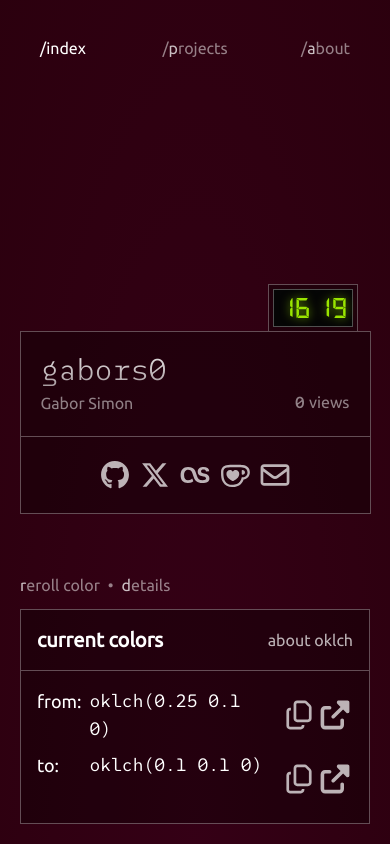
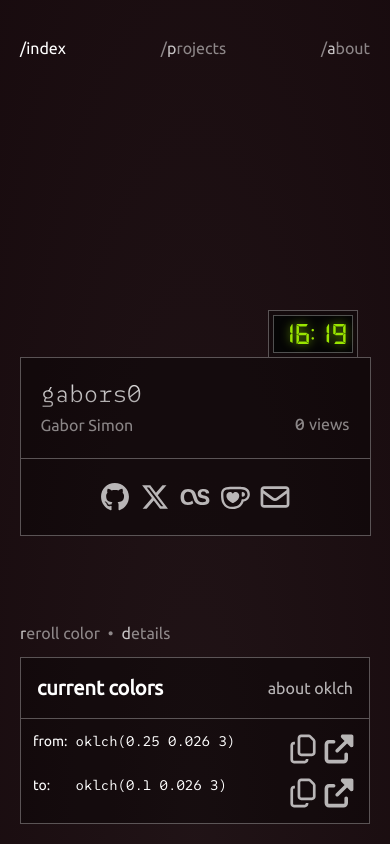
Before and after one commit to gabors0/new-gs0.me, a SvelteKit app: page / in a window 390 px wide. Both pictures are taken after a click on the button "details". Built offline with nearby package versions, Linux system fonts and the light colour scheme.

Commit message:
fix(mobile): resolve Safari layout and browser tint inconsistencies

```diff
--- a/src/app.css
+++ b/src/app.css
@@ -81,7 +81,7 @@
       oklch(0.1 var(--chroma, 0.1) var(--hue, 0deg)) 100vh
     )
     fixed;
-  background-color: oklch(0.05 0.2298 var(--hue, 0deg));
+  background-color: oklch(0.1 var(--chroma, 0.1) var(--hue, 0deg));
 }
 
 ::view-transition-group(route-shell) {
@@ -173,3 +173,31 @@
     animation: none;
   }
 }
+
+/* Keep content clear of notches and the home indicator in either orientation. */
+.page-content {
+  padding-top: calc(6.25rem + env(safe-area-inset-top, 0px));
+  padding-bottom: max(1.25rem, env(safe-area-inset-bottom, 0px));
+  padding-left: env(safe-area-inset-left, 0px);
+  padding-right: env(safe-area-inset-right, 0px);
+}
+
+@media (pointer: coarse) {
+  .color-controls button {
+    min-height: 44px;
+  }
+  a:has(.svgIcon), button:has(.svgIcon) {
+    min-width: 44px;
+    min-height: 44px;
+    display: inline-flex;
+    align-items: center;
+    justify-content: center;
+  }
+}
+
+@media (prefers-reduced-motion: reduce) {
+  .fade-main, .fade-center, .fade-left, .fade-right, .fade-ascii {
+    animation: none !important;
+    will-change: auto !important;
+  }
+}
--- a/src/app.html
+++ b/src/app.html
@@ -2,7 +2,7 @@
 <html lang="en">
     <head>
         <meta charset="utf-8" />
-        <meta name="viewport" content="width=device-width, initial-scale=1" />
+        <meta name="viewport" content="width=device-width, initial-scale=1, viewport-fit=cover" />
         %sveltekit.head%
     </head>
     <body data-sveltekit-preload-data="hover">
--- a/src/lib/Project.svelte
+++ b/src/lib/Project.svelte
@@ -141,8 +141,8 @@
 
 <div class="bg-blend-darken w-full sm:flex-1 sm:min-w-0">
   <div class="flex flex-row items-center justify-between">
-    <div class="flex flex-row items-center">
-      <h1 class="font-bold pl-4 pr-2 pt-4 text-2xl text-white/90">{title}</h1>
+    <div class="flex min-w-0 flex-wrap items-center">
+      <h1 class="font-bold pl-4 pr-2 pt-4 break-words min-w-0 text-2xl text-white/90">{title}</h1>
       <span class="bg-white/10 text-white/70 text-xl rounded-sm px-1.5 mt-4"
         >{license}</span
       >
@@ -176,13 +176,13 @@
       <!-- eslint-enable svelte/no-navigation-without-resolve -->
     </div>
   </div>
-  <p class="px-4 py-2 opacity-70 text-lg">{description}</p>
-  <div class="flex justify-between items-center p-4">
+  <p class="px-4 py-2 wrap-anywhere opacity-70 text-lg">{description}</p>
+  <div class="flex justify-between items-center gap-3 p-4">
     <span class="italic align-middle opacity-70"
       >{#if error}{error}{:else if formattedDate}last modified: {formattedDate}
         ago{:else if repo == ""}{:else}<Spinner type="classic" />{/if}</span
     >
-    <div class="flex flex-row gap-1">
+    <div class="flex flex-row shrink-0 gap-1">
       {#if link !== ""}
         <!-- eslint-disable-next-line svelte/no-navigation-without-resolve -->
         <a href={link} target="_blank" title="visit website">
--- /dev/null
+++ b/src/lib/theme.ts
@@ -0,0 +1,22 @@
+// Serialize the dark OKLCH background as sRGB for browser theme-color support.
+// This runs during SSR too, so the browser receives the right tint before hydration.
+export function themeColor(hue: number, chroma: number): string {
+    const angle = hue * Math.PI / 180;
+    const a = chroma * Math.cos(angle);
+    const b = chroma * Math.sin(angle);
+    const l = (0.1 + 0.3963377774 * a + 0.2158037573 * b) ** 3;
+    const m = (0.1 - 0.1055613458 * a - 0.0638541728 * b) ** 3;
+    const s = (0.1 - 0.0894841775 * a - 1.291485548 * b) ** 3;
+    const rgb = [
+        4.0767416621 * l - 3.3077115913 * m + 0.2309699292 * s,
+        -1.2684380046 * l + 2.6097574011 * m - 0.3413193965 * s,
+        -0.0041960863 * l - 0.7034186147 * m + 1.707614701 * s,
+    ];
+    return '#' + rgb.map((channel) => {
+        const encoded = channel <= 0.0031308
+            ? 12.92 * channel
+            : 1.055 * channel ** (1 / 2.4) - 0.055;
+        return Math.round(Math.max(0, Math.min(1, encoded)) * 255)
+            .toString(16).padStart(2, '0');
+    }).join('');
+}
--- /dev/null
+++ b/src/routes/+layout.server.ts
@@ -0,0 +1,8 @@
+import type { LayoutServerLoad } from './$types';
+
+export const load: LayoutServerLoad = () => ({
+    theme: {
+        hue: Math.floor(Math.random() * 360),
+        chroma: Number((Math.random() * 0.1).toFixed(3)),
+    },
+});
--- a/src/routes/+layout.svelte
+++ b/src/routes/+layout.svelte
@@ -1,15 +1,21 @@
 <script lang="ts">
     import "../app.css";
-    import { browser } from "$app/environment";
     import { page } from "$app/state";
     import { goto, onNavigate } from "$app/navigation";
-    import { onMount } from "svelte";
+    import { onMount, untrack } from "svelte";
     import { dev } from "$app/environment";
     import { setContext } from 'svelte';
     import { injectAnalytics } from "@vercel/analytics/sveltekit";
     import { resolve } from '$app/paths';
 
-    let { children } = $props();
+    import { themeColor } from "$lib/theme";
+
+    let { children, data } = $props();
+    // Keep the layout's theme across client-side navigation; SSR supplies it once.
+    const initialTheme = untrack(() => data.theme);
+    let hue = $state(initialTheme.hue);
+    let chroma = $state(initialTheme.chroma);
+    let browserColor = $derived(themeColor(hue, chroma));
 
     onMount(() => {
         console.log("%csup", `color: #EE00FF; font-size: x-large`);
@@ -40,15 +46,6 @@
         });
     });
 
-    // generate a hue during SSR so the initial HTML/CSS contains the color
-    let ssrHue: number | null = $state(null);
-    let ssrChroma: number | null = $state(null);
-
-    if (!browser) {
-        ssrHue = Math.floor(Math.random() * 361);
-        ssrChroma = parseFloat((Math.random() * 0.1).toFixed(3));
-    }
-
     setContext('getHue', () => hue);
     setContext('getChroma', () => chroma);
 
@@ -68,10 +65,13 @@
 
         root.style.setProperty("--hue", `${newHue}deg`);
     }
-    setContext('setHueSmoothly', setHueSmoothly);
-
-    let hue = $state(0);
-    let chroma = $state(0.1);
+    function rerollColor() {
+        hue = Math.floor(Math.random() * 360);
+        chroma = Number((Math.random() * 0.1).toFixed(3));
+        setHueSmoothly(hue);
+        document.documentElement.style.setProperty("--chroma", chroma.toString());
+    }
+    setContext('rerollColor', rerollColor);
 
     // keybinds
     onMount(() => {
@@ -102,13 +102,7 @@
                     goto(resolve("/about"));
                     break;
                 case "r":
-                    hue = Math.floor(Math.random() * 361);
-                    chroma = parseFloat((Math.random() * 0.1).toFixed(3));
-                    setHueSmoothly(hue);
-                    document.documentElement.style.setProperty(
-                        "--chroma",
-                        chroma.toString(),
-                    );
+                    rerollColor();
                     break;
 
             }
@@ -143,7 +137,7 @@
     <meta name="description" content="about" />
     <meta name="author" content="gabors0" />
     <meta name="keywords" content="gabors0, about, website" />
-    <meta name="theme-color" content="oklch(0.1 0 0deg)" />
+    <meta name="theme-color" content={browserColor} />
 
     <!-- open graph -->
     <meta property="og:type" content="website" />
@@ -160,24 +154,17 @@
     <meta property="twitter:description" content="about" />
     <meta property="twitter:image" content="https://gs0.me/card.webp" />
 
-    {#if ssrHue !== null || ssrChroma !== null}
-        <style>
-            :root {
-                --hue: {ssrHue}deg;
-                --chroma: {ssrChroma};
-            }
-        </style>
-    {/if}
+    <!-- These values are server-generated numbers, shared with hydration. -->
     <!-- eslint-disable-next-line svelte/no-at-html-tags -->
-    {@html `<script>(function(){try{var r=document.documentElement;r.style.setProperty('--hue',Math.floor(Math.random()*361)+'deg');r.style.setProperty('--chroma',parseFloat((Math.random()*0.1).toFixed(3)));}catch{/* ignore */} })();</script>`}
+    {@html `<style>:root { --hue: ${initialTheme.hue}deg; --chroma: ${initialTheme.chroma}; }</style>`}
 </svelte:head>
 
 <header
-    class="flex z-99 items-center w-screen h-24 absolute top-0 left-0 *:transition-colors *:duration-100"
+    class="flex z-99 items-center justify-between w-full h-24 absolute top-0 left-0 *:transition-colors *:duration-100"
 >
     <a
         href={resolve('/')}
-        class="group p-5 cursor-pointer hover:text-white absolute top-4 left-5
+        class="group p-5 cursor-pointer hover:text-white
     {page.url.pathname === '/' ? 'text-white' : 'text-white/50'}"
         >/<span
             class="group-hover:text-white! transition-colors duration-100 {page
@@ -188,7 +175,7 @@
     >
     <a
         href={resolve('/projects')}
-        class="group p-5 cursor-pointer hover:text-white absolute top-4 left-1/2 -translate-x-1/2 {page
+        class="group p-5 cursor-pointer hover:text-white {page
             .url.pathname === '/projects'
             ? 'text-white'
             : 'text-white/50'}"
@@ -201,7 +188,7 @@
     >
     <a
         href={resolve('/about')}
-        class="group p-5 cursor-pointer hover:text-white absolute top-4 right-5 {page
+        class="group p-5 cursor-pointer hover:text-white {page
             .url.pathname === '/about'
             ? 'text-white'
             : 'text-white/50'}"
@@ -214,7 +201,7 @@
     >
 </header>
 
-<main class="overflow-hidden">
+<main>
     {@render children()}
 </main>
 
@@ -234,17 +221,26 @@
 
     :global(html) {
         @apply font-ubuntu font-normal;
-        height: 100%;
+        min-height: 100%;
+        -webkit-text-size-adjust: 100%;
+        text-size-adjust: 100%;
+        background-color: oklch(0.1 var(--chroma, 0.1) var(--hue, 0deg));
+        transition: --hue 0.5s, --chroma 0.5s;
+    }
+
+    /* A fixed layer avoids iOS background-attachment repaint/size issues. */
+    :global(body)::before {
+        content: "";
+        position: fixed;
+        inset: 0;
+        z-index: -1;
+        pointer-events: none;
         background: radial-gradient(
                 at bottom,
                 oklch(0.25 var(--chroma, 0.1) var(--hue, 0deg)) -50vh,
                 oklch(0.1 var(--chroma, 0.1) var(--hue, 0deg)) 100vh
-            )
-            fixed;
-        background-color: oklch(0.05 0.2298 var(--hue, 0deg));
-        transition:
-            --hue 0.5s,
-            --chroma 0.5s;
+            );
+        background-color: oklch(0.1 var(--chroma, 0.1) var(--hue, 0deg));
     }
 
     :global(*):focus {
@@ -261,9 +257,9 @@
         padding: 0;
         min-height: 100vh;
 
-        background-attachment: fixed;
-        background-size: 100% 100vh;
-        background-repeat: no-repeat;
+        min-height: 100dvh;
+        isolation: isolate;
+        background-color: oklch(0.1 var(--chroma, 0.1) var(--hue, 0deg));
     }
 
     main {
@@ -271,10 +267,14 @@
         min-height: 100dvh;
         position: relative;
         view-transition-name: route-shell;
-        contain: layout;
+        overflow-x: clip;
     }
 
     header {
+        padding-top: env(safe-area-inset-top, 0px);
+        padding-left: max(0px, env(safe-area-inset-left, 0px));
+        padding-right: max(0px, env(safe-area-inset-right, 0px));
+        height: calc(6rem + env(safe-area-inset-top, 0px));
         view-transition-name: site-nav;
         contain: layout;
     }
--- a/src/routes/+page.svelte
+++ b/src/routes/+page.svelte
@@ -27,7 +27,7 @@
   let didHoverRevealEmail = false;
 
   function previewEmail() {
-    if (isEmailVisible) return;
+    if (!window.matchMedia("(hover: hover) and (pointer: fine)").matches || isEmailVisible) return;
 
     isEmailVisible = true;
     didHoverRevealEmail = true;
@@ -51,11 +51,44 @@
 
   //colors menu
   let areStatsVisible = $state(false);
+  let isCardObscured = $state(false);
+  let homeScreen: HTMLDivElement;
+  let colorMenu: HTMLDivElement;
+
+  onMount(() => {
+    // Use actual bounds: Safari's toolbar and text size change the available space.
+    function updateCardVisibility() {
+      const menu = colorMenu.getBoundingClientRect();
+      const cards = Array.from(homeScreen.querySelectorAll<HTMLElement>(".main"))
+        .map((card) => card.getBoundingClientRect())
+        .filter((rect) => rect.width > 0 && rect.height > 0);
+      isCardObscured = cards.some((card, index) =>
+        menu.left < card.right && menu.right > card.left &&
+        menu.top < card.bottom + 16 && menu.bottom > card.top - (index === 0 ? 48 : 0)
+      );
+    }
+
+    const observer = new ResizeObserver(updateCardVisibility);
+    observer.observe(colorMenu);
+    observer.observe(homeScreen);
+    homeScreen.querySelectorAll(".main").forEach((card) => observer.observe(card));
+    window.addEventListener("resize", updateCardVisibility);
+    window.addEventListener("scroll", updateCardVisibility, { passive: true });
+    window.visualViewport?.addEventListener("resize", updateCardVisibility);
+    homeScreen.addEventListener("animationend", updateCardVisibility);
+    return () => {
+      observer.disconnect();
+      window.removeEventListener("resize", updateCardVisibility);
+      window.removeEventListener("scroll", updateCardVisibility);
+      window.visualViewport?.removeEventListener("resize", updateCardVisibility);
+      homeScreen.removeEventListener("animationend", updateCardVisibility);
+    };
+  });
   let getHue = getContext<() => number>("getHue");
   let getChroma = getContext<() => number>("getChroma");
   let hue = $derived(getHue());
   let chroma = $derived(getChroma());
-  let setHueSmoothly = getContext<(hue: number) => void>("setHueSmoothly");
+  let rerollColor = getContext<() => void>("rerollColor");
   let copyToClipboard = getContext<(text: string) => void>("copyToClipboard");
 
   //clock
@@ -114,11 +147,11 @@
   });
 </script>
 
-<div class="flex flex-col justify-center items-center h-screen fade-main">
+<div bind:this={homeScreen} inert={isCardObscured} class="flex flex-col justify-center items-center home-screen fade-main">
   <div
     use:spotlight
-    class="spotlight relative flex flex-col w-[90%] bg-black/30 border border-white/30 bg-blend-darken mx-5 p-5 sm:mx-0 sm:w-xl main {areStatsVisible
-      ? 'hidden-short'
+    class="spotlight relative flex flex-col w-[90%] bg-black/30 border border-white/30 bg-blend-darken mx-5 p-5 sm:mx-0 sm:w-xl main {isCardObscured
+      ? 'obscured'
       : ''}"
   >
     <div class="absolute -top-12 right-3">
@@ -138,7 +171,7 @@
     </div>
     <div class="flex flex-row justify-between items-center mb-0.5">
         <h1
-          class="font-suse-mono font-light text-3xl transition-[letter-spacing] {isEmailVisible
+          class="font-suse-mono font-light text-2xl sm:text-3xl min-w-0 transition-[letter-spacing] {isEmailVisible
             ? ''
             : 'hover:tracking-wider'}"
         >
@@ -259,8 +292,8 @@
   <!-- mobile social links -->
   <div
     use:spotlight
-    class="spotlight relative sm:hidden flex flex-row items-center justify-center gap-x-1 w-[90%] bg-black/30 border border-t-0 border-white/30 bg-blend-darken mx-5 p-5 sm:mx-0 sm:w-xl main {areStatsVisible
-      ? 'hidden-short'
+    class="spotlight relative sm:hidden flex flex-row items-center justify-center gap-x-1 w-[90%] bg-black/30 border border-t-0 border-white/30 bg-blend-darken mx-5 p-5 sm:mx-0 sm:w-xl main {isCardObscured
+      ? 'obscured'
       : ''}"
   >
       <a
@@ -331,21 +364,13 @@
 </div>
 
 <!-- colors menu -->
-<div class="fixed bottom-5 left-5 flex justify-end flex-col">
-  <div class="flex flex-row gap-x-2">
+<div bind:this={colorMenu} class="color-menu fixed flex flex-col">
+  <div class="color-controls flex flex-row items-center gap-x-2">
     <button
       class="cursor-pointer text-white/50 hover:text-white hover:*:text-white transition-colors duration-200"
       aria-label="reroll color"
       title="reroll color"
-      onclick={() => {
-        hue = Math.floor(Math.random() * 361);
-        chroma = parseFloat((Math.random() * 0.1).toFixed(3));
-        setHueSmoothly(Number(hue));
-        document.documentElement.style.setProperty(
-          "--chroma",
-          chroma.toString(),
-        );
-      }}
+      onclick={rerollColor}
     >
       <span class="text-white/75 transition-colors duration-200">r</span>eroll
       color
@@ -354,6 +379,8 @@
     <button
       class="cursor-pointer text-white/50 hover:text-white hover:*:text-white transition-colors duration-200"
       title="color info"
+      aria-expanded={areStatsVisible}
+      aria-controls="color-details"
       onclick={() => {
         areStatsVisible = !areStatsVisible;
       }}
@@ -364,7 +391,8 @@
   {#if areStatsVisible}
     <div
       use:spotlight
-      class="spotlight bg-black/30 border border-white/30 sm:w-md bg-blend-darken mt-3 mr-5 sm:mr-0"
+      id="color-details"
+      class="spotlight bg-black/30 border border-white/30 w-full bg-blend-darken mt-3"
       transition:slide={{ duration: 300 }}
     >
       <div class="flex flex-row justify-between items-center">
@@ -377,7 +405,7 @@
       </div>
       <hr class="w-full text-white/30" />
       <div
-        class="grid grid-cols-[auto_1fr_min-content] grid-rows-2 gap-2 p-4 [&_p]:text-lg"
+        class="grid grid-cols-[auto_minmax(0,1fr)_auto] gap-2 p-3 sm:p-4 [&_p]:text-sm sm:[&_p]:text-lg [&_p]:wrap-anywhere"
       >
         <p>from:</p>
         <p class="font-suse-mono">oklch(0.25 {chroma} {hue})</p>
@@ -439,6 +467,34 @@
 </div>
 
 <style>
+  .home-screen {
+    min-height: 100vh;
+    min-height: 100dvh;
+    padding-top: calc(9rem + env(safe-area-inset-top, 0px));
+    padding-bottom: calc(6rem + env(safe-area-inset-bottom, 0px));
+    padding-left: env(safe-area-inset-left, 0px);
+    padding-right: env(safe-area-inset-right, 0px);
+  }
+
+  .home-screen > div {
+    flex-shrink: 0;
+  }
+
+  .color-menu {
+    z-index: 10;
+    bottom: calc(1.25rem + env(safe-area-inset-bottom, 0px));
+    left: calc(1.25rem + env(safe-area-inset-left, 0px));
+    width: min(28rem, calc(100% - 2.5rem - env(safe-area-inset-left, 0px) - env(safe-area-inset-right, 0px)));
+    max-height: calc(100vh - 8rem - env(safe-area-inset-top, 0px) - env(safe-area-inset-bottom, 0px));
+    max-height: calc(100dvh - 8rem - env(safe-area-inset-top, 0px) - env(safe-area-inset-bottom, 0px));
+    overflow-y: auto;
+    overscroll-behavior: contain;
+  }
+
+  .color-menu > div {
+    flex-shrink: 0;
+  }
+
   @keyframes fadeMainTransform {
     0% {
       opacity: 0;
@@ -475,10 +531,8 @@
     opacity: 1;
     transition: opacity 150ms;
   }
-  @media (max-height: 640px) {
-    .main.hidden-short {
-      opacity: 0;
-      pointer-events: none;
-    }
+  .main.obscured {
+    opacity: 0;
+    pointer-events: none;
   }
 </style>
--- a/src/routes/about/+page.svelte
+++ b/src/routes/about/+page.svelte
@@ -68,7 +68,7 @@
 </svelte:head>
 
 <div
-  class="grid grid-cols-1 md:grid-cols-2 grid-rows-[auto_1fr] gap-y-5 md:gap-x-5 pt-25 md:pb-0 mx-5 min-h-screen"
+  class="grid grid-cols-1 md:grid-cols-2 auto-rows-auto md:grid-rows-[auto_1fr] gap-y-5 md:gap-x-5 page-content pt-25 md:pb-0 mx-5 min-h-screen"
 >
   <div
     use:spotlight
@@ -188,11 +188,11 @@
     <SectionTitle title="colors used" />
     <div class="flex md:flex-row flex-col justify-between">
       <div
-        class="flex flex-col lg:flex-row items-center justify-center gap-y-3 lg:gap-y-0 gap-x-3 md:w-full text-4xl text-center p-3"
+        class="flex flex-col lg:flex-row items-center justify-center flex-wrap gap-y-3 gap-x-3 md:w-full text-4xl text-center p-3"
       >
         <span class="bg-white text-black">#ffffff</span>
         <span class="bg-black text-white">#000000</span>
-        <span class="oklch-gradient">oklch(0.2 0.1 1-360)</span>
+        <span class="oklch-gradient max-w-full wrap-anywhere">oklch(0.2 0.1 1-360)</span>
       </div>
     </div>
     <!--//////////////////-->
@@ -281,17 +281,15 @@
   .fade-left {
     transform-origin: center right;
     animation:
-      fadeSplitTransform 1.2s cubic-bezier(0.22, 1, 0.36, 1) both,
-      fadeSplitFilter 0.5s ease-out both;
-    will-change: opacity, transform, filter;
+      fadeSplitTransform 1.2s cubic-bezier(0.22, 1, 0.36, 1) backwards,
+      fadeSplitFilter 0.5s ease-out backwards;
   }
 
   .fade-right {
     transform-origin: center left;
     animation:
-      fadeSplitTransform 1.2s cubic-bezier(0.22, 1, 0.36, 1) 80ms both,
-      fadeSplitFilter 0.5s ease-out 80ms both;
-    will-change: opacity, transform, filter;
+      fadeSplitTransform 1.2s cubic-bezier(0.22, 1, 0.36, 1) 80ms backwards,
+      fadeSplitFilter 0.5s ease-out 80ms backwards;
   }
 
   @keyframes fadeAsciiTransform {
@@ -312,9 +310,8 @@
   .fade-ascii {
     transform-origin: center top;
     animation:
-      fadeAsciiTransform 1.2s cubic-bezier(0.22, 1, 0.36, 1) 160ms both,
-      fadeSplitFilter 0.5s ease-out 160ms both;
-    will-change: opacity, transform, filter;
+      fadeAsciiTransform 1.2s cubic-bezier(0.22, 1, 0.36, 1) 160ms backwards,
+      fadeSplitFilter 0.5s ease-out 160ms backwards;
   }
 
   @media (max-width: 768px) {
@@ -322,8 +319,8 @@
     .fade-right {
       transform-origin: center;
       animation:
-        fadeSplitTransform 1.2s cubic-bezier(0.22, 1, 0.36, 1) both,
-        fadeSplitFilter 0.5s ease-out both;
+        fadeSplitTransform 1.2s cubic-bezier(0.22, 1, 0.36, 1) backwards,
+        fadeSplitFilter 0.5s ease-out backwards;
     }
   }
 </style>
--- a/src/routes/projects/+page.svelte
+++ b/src/routes/projects/+page.svelte
@@ -38,7 +38,7 @@
 </svelte:head>
 
 <div
-  class="flex flex-col gap-5 pt-25 pb-5 mx-5 md:mx-auto fade-center max-w-3xl"
+  class="page-content flex flex-col gap-5 pt-25 pb-5 mx-5 md:mx-auto fade-center max-w-3xl"
 >
   <div
     use:spotlight
```
